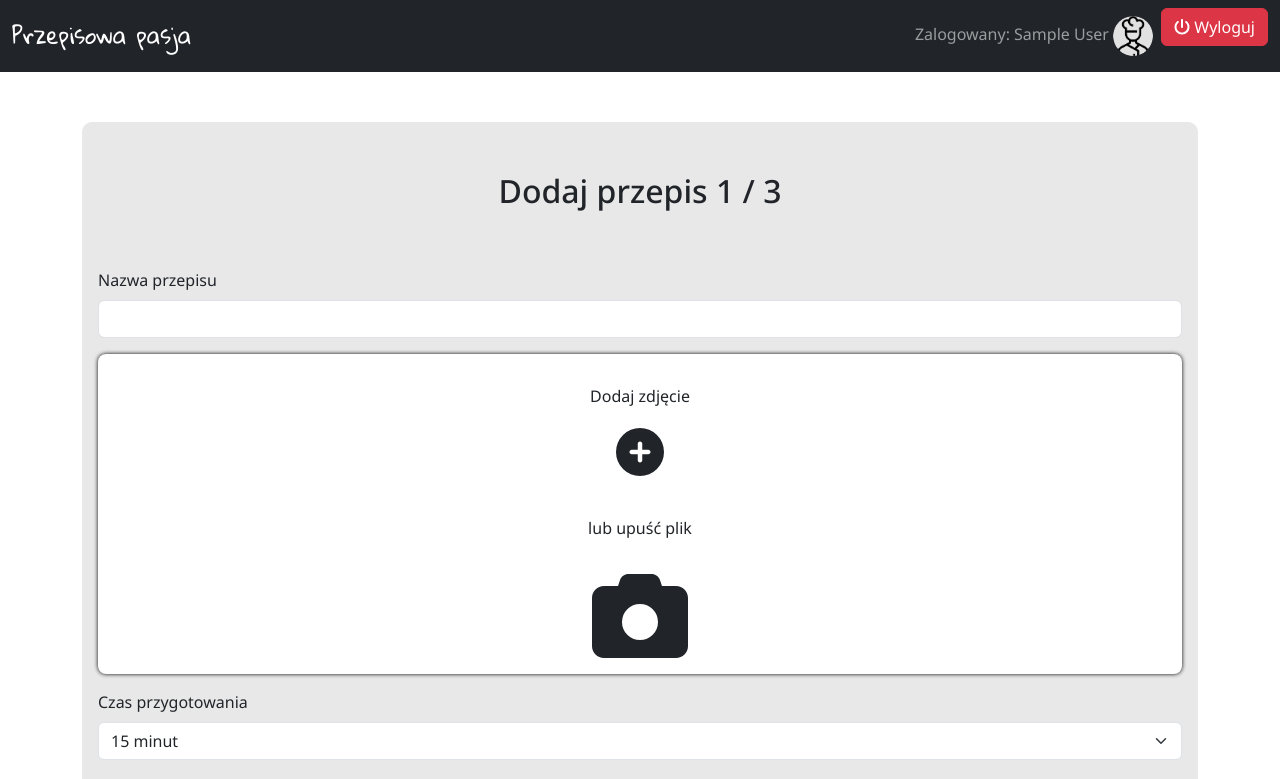
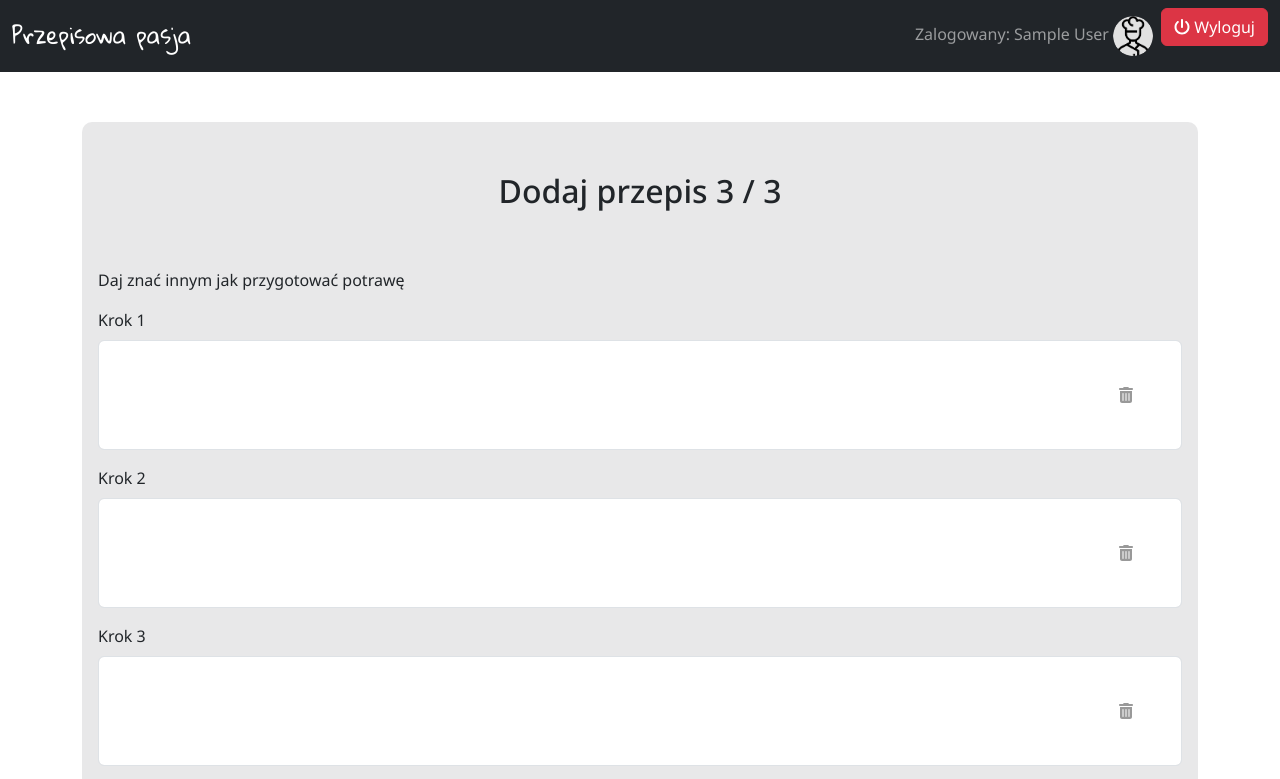
Before and after one commit to JakubCukrowski/Cookbook, a React (Create React App) app: page /add-recipe in a window 1280 px wide. Shown: the top 779 px of the page. Built offline with nearby package versions, Linux system fonts and the light colour scheme; no server answers; the database is empty; sample sign-in values are in the browser's storage.

Commit message:
preparation steps rewritten as array, handled removing inputs

```diff
--- a/src/components/hero/Hero.jsx
+++ b/src/components/hero/Hero.jsx
@@ -49,7 +49,7 @@ export const Hero = () => {
 
   const handleInputValue = (e) => {
     updateQueryText(e.target.value);
-    setInputError(false)
+    setInputError(false);
   };
 
   //logic for keys down/up/enter
@@ -105,7 +105,7 @@ export const Hero = () => {
     }
 
     if (e.key === "Enter" && activeIndex === "" && queryText.length < 2) {
-      setInputError(true)
+      setInputError(true);
     }
   };
 
@@ -165,7 +165,7 @@ export const Hero = () => {
               delay={{ show: 250, hide: 400 }}
               overlay={renderTooltip}
               show={inputError}
-              trigger={'click'}
+              trigger={"click"}
             >
               <StyledInput
                 onKeyDown={handleKeyPress}
--- a/src/components/recipes/AddRecipe.jsx
+++ b/src/components/recipes/AddRecipe.jsx
@@ -29,7 +29,7 @@ export const AddRecipe = () => {
     preparationTime: "15",
     difficulty: "easy",
     description: "",
-    preparationSteps: { 0: "", 1: "", 2: "" },
+    preparationSteps: ["", "", ""],
   });
 
   const [newRecipeErrors, setNewRecipeErrors] = useState({
@@ -46,7 +46,7 @@ export const AddRecipe = () => {
   const navigate = useNavigate();
 
   //steps state
-  const [currentStepIndex, setCurrentStepIndex] = useState(0);
+  const [currentStepIndex, setCurrentStepIndex] = useState(2);
 
   //gibberish regex
   const gibberishCheck = /(.)\1{2,}/;
@@ -84,6 +84,8 @@ export const AddRecipe = () => {
       };
     });
 
+    console.log(newRecipeDetails.ingredients);
+
     //name validation
     if (name === "recipeName") {
       setNewRecipeErrors((prev) => {
@@ -118,7 +120,7 @@ export const AddRecipe = () => {
   };
 
   //adds ingredients and relative error
-  const handleIngredients = () => {
+  const handleAddIngredients = () => {
     setNewRecipeDetails((prev) => {
       return {
         ...prev,
@@ -143,18 +145,17 @@ export const AddRecipe = () => {
   const addNextStep = () => {
     setNewRecipeDetails((prev) => {
       return {
-        ...prev,
-        preparationSteps: {
-          ...prev.preparationSteps,
-          [Object.keys(prev.preparationSteps).length]: "",
-        },
-      };
+       ...prev,
+       preparationSteps: [...prev.preparationSteps, '']
+      }
     });
+    console.log(Object.keys(newRecipeDetails.preparationSteps).length);
   };
 
   //preparation stesp
-  const handleStepsObject = (object) =>
-    setNewRecipeDetails((prev) => ({ ...prev, preparationSteps: object }));
+  const handleStepsArray = (array) => {
+    setNewRecipeDetails((prev) => ({ ...prev, preparationSteps: array }));
+  };
 
   const handleStepsErrors = (array) =>
     setNewRecipeErrors((prev) => ({ ...prev, preparationStepsErrors: array }));
@@ -171,7 +172,7 @@ export const AddRecipe = () => {
     />,
     <Ingredients
       details={newRecipeDetails}
-      handleIngredients={handleIngredients}
+      handleAddIngredients={handleAddIngredients}
       handleIngredientsArray={handleIngredientsArray}
       handleIngredientsErrors={handleIngredientsErrors}
       errors={newRecipeErrors}
@@ -180,7 +181,7 @@ export const AddRecipe = () => {
     <Preparation
       details={newRecipeDetails}
       addNextStep={addNextStep}
-      handleStepsObject={handleStepsObject}
+      handleStepsArray={handleStepsArray}
       errors={newRecipeErrors}
       handleStepsErrors={handleStepsErrors}
     />,
--- a/src/components/recipes/DeleteIngredientButton.js
+++ b/src/components/recipes/DeleteButton.js
@@ -1,9 +1,9 @@
 import styled from "styled-components";
 
-export const DeleteIngredientButton = styled.button`
+export const DeleteButton = styled.button`
   position: absolute;
   top: 50%;
-  right: 5%;
+  right: 4%;
   transform: translateY(-50%);
   background-color: transparent;
   border: none;
--- a/src/components/recipes/Ingredients.jsx
+++ b/src/components/recipes/Ingredients.jsx
@@ -2,11 +2,11 @@ import { faPlus, faTrashCan } from "@fortawesome/free-solid-svg-icons";
 import { FontAwesomeIcon } from "@fortawesome/react-fontawesome";
 import React from "react";
 import { Alert, Button, Form, FormGroup } from "react-bootstrap";
-import { DeleteIngredientButton } from "./DeleteIngredientButton";
+import { DeleteButton } from "./DeleteButton";
 
 export const Ingredients = ({
   details,
-  handleIngredients,
+  handleAddIngredients,
   handleIngredientsArray,
   errors,
   handleIngredientsErrors,
@@ -14,7 +14,7 @@ export const Ingredients = ({
 }) => {
   // changes the value of ingredients array element, also clears the error
   const handleInputChange = (e, index) => {
-    const newIngredientsArray = details.ingredients;
+    const newIngredientsArray = [...details.ingredients];
     newIngredientsArray[index] = e.target.value;
     handleIngredientsArray(newIngredientsArray);
 
@@ -39,8 +39,6 @@ export const Ingredients = ({
     handleDeleteInput(index, firstArray);
     clearInputError(index, secondArray);
   };
-
-  console.log(errors.ingredientsErrors);
 
   return (
     <>
@@ -81,7 +79,7 @@ export const Ingredients = ({
               onChange={(e) => handleInputChange(e, index)}
             />
             {details.ingredients.length > 1 ? (
-              <DeleteIngredientButton
+              <DeleteButton
                 type="button"
                 onClick={() =>
                   handleDeleteButton(
@@ -92,12 +90,12 @@ export const Ingredients = ({
                 }
               >
                 <FontAwesomeIcon icon={faTrashCan} color="rgba(0, 0, 0, 0.4)" />
-              </DeleteIngredientButton>
+              </DeleteButton>
             ) : null}
           </div>
         </FormGroup>
       ))}
-      <Button variant="dark" style={{ marginTop: 20 }} onClick={() => handleIngredients()}>
+      <Button variant="dark" style={{ marginTop: 20 }} onClick={() => handleAddIngredients()}>
         <FontAwesomeIcon icon={faPlus} /> Dodaj kolejny
       </Button>
     </>
--- a/src/components/recipes/Preparation.jsx
+++ b/src/components/recipes/Preparation.jsx
@@ -2,51 +2,73 @@ import { faPlus } from "@fortawesome/free-solid-svg-icons";
 import { FontAwesomeIcon } from "@fortawesome/react-fontawesome";
 import React from "react";
 import { Alert, Button, Form, FormGroup } from "react-bootstrap";
+import { DeleteButton } from "./DeleteButton";
+import { faTrashCan } from "@fortawesome/free-solid-svg-icons";
 
 export const Preparation = ({
   details,
   addNextStep,
-  handleStepsObject,
+  handleStepsArray,
   errors,
   handleStepsErrors,
 }) => {
-  const handleInputChange = (e, step) => {
-    const newStepsObject = details.preparationSteps;
-    Object.keys(newStepsObject).forEach((key) => {
-      if (key === step) {
-        newStepsObject[key] = e.target.value;
-      }
-    });
-    handleStepsObject(newStepsObject);
+  const handleInputChange = (e, index) => {
+    const newStepsArray = details.preparationSteps;
+    newStepsArray[index] = e.target.value
 
-    //clear errors
+    handleStepsArray(newStepsArray);
+
+    // clear errors
     const newErrorsArray = errors.preparationStepsErrors;
-    newErrorsArray[step] = false;
+    newErrorsArray[index] = false;
     handleStepsErrors(newErrorsArray);
   };
+
+  const handleDeleteButton = (index) => {
+    const newStepsArray = [...details.preparationSteps]
+    const newErrorsArray = [...errors.preparationStepsErrors]
+    const filterSteps = newStepsArray.filter((_, i) => i !== index)
+    handleStepsArray(filterSteps)
+
+    const filterErrors = newErrorsArray.filter((_, i) => i !== index)
+    handleStepsErrors(filterErrors)
+  };
+
+  console.log(details.preparationSteps);
 
   return (
     <>
       <p>Daj znać innym jak przygotować potrawę</p>
-      {Object.entries(details.preparationSteps).map((step, index) => {
+      {details.preparationSteps.map((value, index) => {
         return (
-          <FormGroup key={step[0]} className="mb-3">
-            <Form.Label>Krok {parseInt(step[0]) + 1}</Form.Label>
-            {errors.preparationStepsErrors[index] && step[1].length === 0 ? (
+          <FormGroup key={index} className="mb-3">
+            <Form.Label>Krok {index + 1}</Form.Label>
+            {errors.preparationStepsErrors[index] && value.length === 0 ? (
               <Alert variant="danger">Nie może być puste</Alert>
             ) : null}
-            {errors.preparationStepsErrors[index] && (step[1].length > 0 && step[1].length < 15) ? (
+            {errors.preparationStepsErrors[index] &&
+            value.length > 0 &&
+            value.length < 15 ? (
               <Alert variant="danger">Ten krok jest za krótki</Alert>
             ) : null}
+            <div style={{ position: "relative" }}>
               <Form.Control
                 isInvalid={
-                errors.preparationStepsErrors[index] && step[1].length === 0
+                  errors.preparationStepsErrors[index] && value.length === 0
                 }
                 as="textarea"
                 style={{ resize: "none" }}
                 rows={4}
-              onChange={(e) => handleInputChange(e, step[0])}
+                onChange={(e) => handleInputChange(e, index)}
+                value={value}
               />
+              <DeleteButton
+                type="button"
+                onClick={() => handleDeleteButton(index)}
+              >
+                <FontAwesomeIcon icon={faTrashCan} color="rgba(0, 0, 0, 0.4)" />
+              </DeleteButton>
+            </div>
           </FormGroup>
         );
       })}
--- a/src/components/recipes/SingleRecipe.jsx
+++ b/src/components/recipes/SingleRecipe.jsx
@@ -75,7 +75,7 @@ export const SingleRecipe = () => {
   //on like button click
   const handleLikeRecipe = async () => {
     const userRef = doc(db, "users", user.uid);
-    const recipeRef = doc(db, 'recipes', recipeId)
+    const recipeRef = doc(db, "recipes", recipeId);
 
     if (!isLiked) {
       await updateDoc(userRef, {
@@ -84,11 +84,11 @@ export const SingleRecipe = () => {
 
       await updateDoc(recipeRef, {
         likedBy: arrayUnion(user.uid),
-        likes: increment(1)
-      })
+        likes: increment(1),
+      });
 
       setIsLiked((prev) => !prev);
-      updateActualUserLikedRecipes(prev => [...prev, searchedRecipe])
+      updateActualUserLikedRecipes((prev) => [...prev, searchedRecipe]);
     }
 
     if (isLiked) {
@@ -98,11 +98,13 @@ export const SingleRecipe = () => {
 
       await updateDoc(recipeRef, {
         likedBy: arrayRemove(user.uid),
-        likes: increment(-1)
-      })
-      const newActualUserLikedRecipes = actualLikedRecipes
-      const filterLikedRecipes = newActualUserLikedRecipes.filter(recipe => recipe.id !== recipeId)
-      updateActualUserLikedRecipes(filterLikedRecipes)
+        likes: increment(-1),
+      });
+      const newActualUserLikedRecipes = actualLikedRecipes;
+      const filterLikedRecipes = newActualUserLikedRecipes.filter(
+        (recipe) => recipe.id !== recipeId
+      );
+      updateActualUserLikedRecipes(filterLikedRecipes);
     }
   };
 
@@ -162,10 +164,10 @@ export const SingleRecipe = () => {
             </Col>
             <Col sm={5}>
               <SingleRecipeH2>Jak przygotować</SingleRecipeH2>
-              {Object.entries(searchedRecipe.steps).map((value, index) => (
+              {searchedRecipe.steps.map((value, index) => (
                 <p key={index}>
-                  {`${parseInt(value[0]) + 1}.`}
-                  <span> {value[1]}</span>
+                  {`${index + 1}.`}
+                  <span> {value}</span>
                 </p>
               ))}
             </Col>
```
Lines whose indentation alone changed are shown as unchanged.
